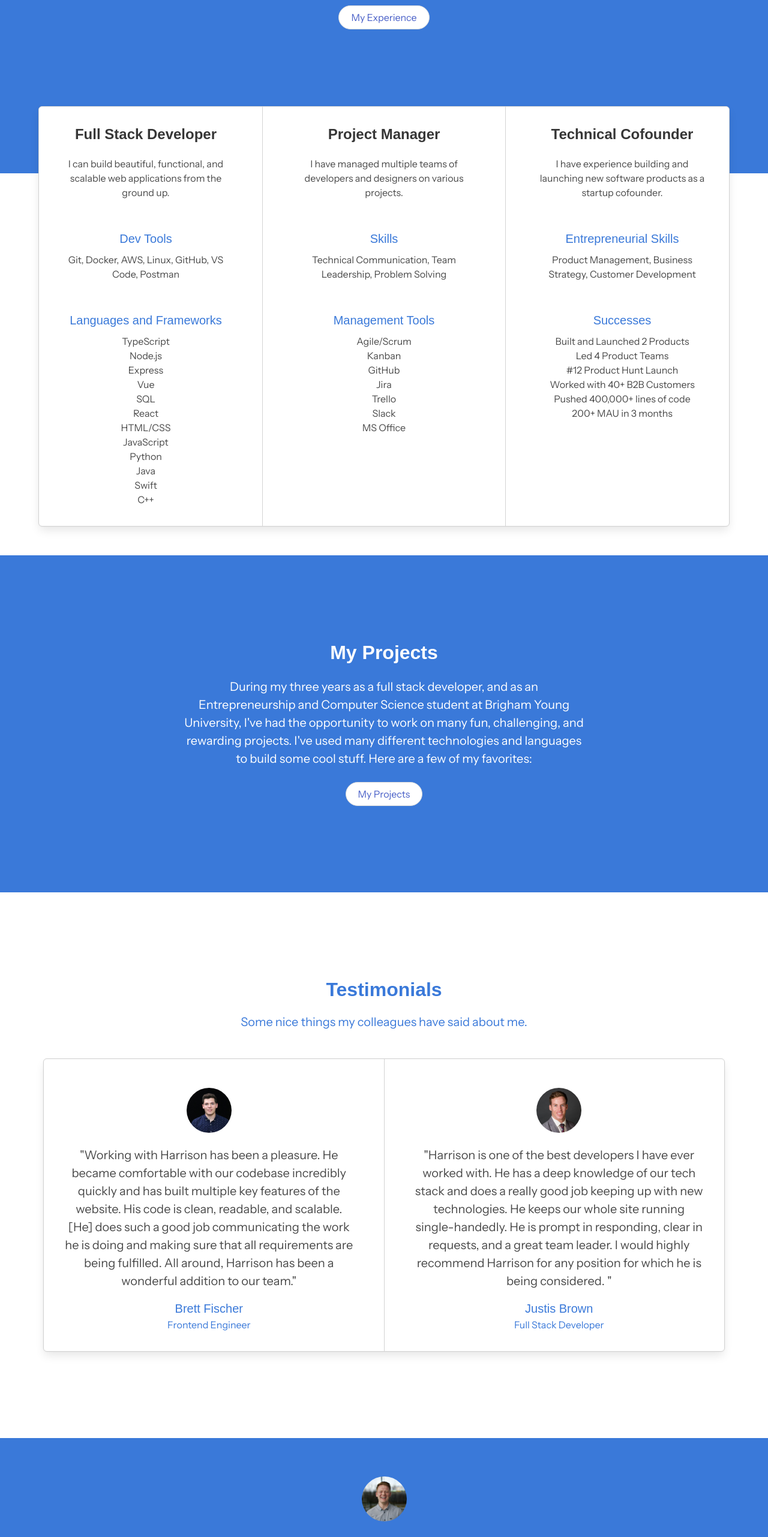
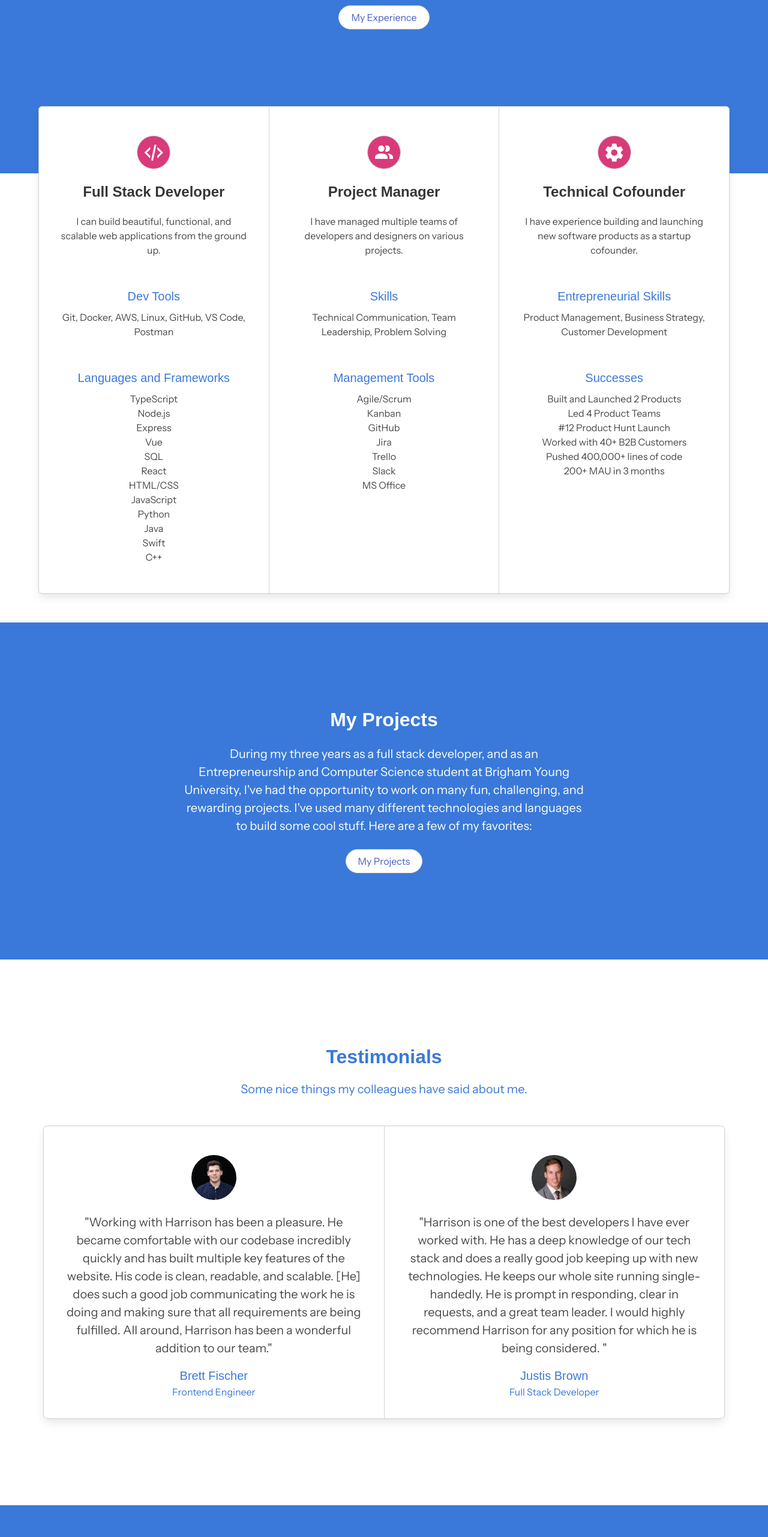
Before and after one commit to hbludworth/portfolio, a Vue app: page / in a window 1280 px wide. Shown: the part 1333-3896 px from the top of the page at 60% size. Built offline with nearby package versions, Linux system fonts and the light colour scheme; a web font is replaced by a local one.

Commit message:
added skills icons

```diff
--- a/src/assets/main.scss
+++ b/src/assets/main.scss
@@ -3,6 +3,7 @@
 
 $navbar-height: 4.5rem;
 $primary: #3a79d9;
+$info: #d93a79;
 $navbar-item-hover-color: $primary;
 @import '../../node_modules/bulma/bulma.sass';
 
@@ -36,7 +37,7 @@ $navbar-item-hover-color: $primary;
 
 .skillset .box {
   border: 0.5px solid lightgray;
-  padding: 0;
+  padding: 12px;
 }
 
 .skillset {
@@ -44,8 +45,6 @@ $navbar-item-hover-color: $primary;
 }
 
 .skill-column {
-  margin-bottom: 2rem;
-  margin: 12px;
   padding: 2rem;
 }
 
@@ -55,13 +54,21 @@ $navbar-item-hover-color: $primary;
 }
 
 .skillset .column:first-child {
-  border-right: 0.5px solid lightgray;
-  padding-right: 3rem;
+  @include mobile {
+    border-bottom: 0.5px solid lightgray;
+  }
+  @include tablet {
+    border-right: 0.5px solid lightgray;
+  }
 }
 
 .skillset .column:last-child {
-  border-left: 0.5px solid lightgray;
-  padding-left: 3rem;
+  @include mobile {
+    border-top: 0.5px solid lightgray;
+  }
+  @include tablet {
+    border-left: 0.5px solid lightgray;
+  }
 }
 
 .is-extended .container {
@@ -70,12 +77,10 @@ $navbar-item-hover-color: $primary;
 
 .testimonials .box {
   border: 0.5px solid lightgray;
-  padding: 0;
+  padding: 12px;
 }
 
 .testimonial-column {
-  margin-bottom: 2rem;
-  margin: 12px;
   padding: 2rem;
 }
 
@@ -89,11 +94,6 @@ $navbar-item-hover-color: $primary;
 
 .testimonials .column:first-child {
   border-right: 0.5px solid lightgray;
-  padding-right: 3rem;
-}
-
-.testimonials .column:last-child {
-  padding-left: 3rem;
 }
 
 .title-font {
@@ -111,3 +111,10 @@ $navbar-item-hover-color: $primary;
 .navbar-brand {
   padding-left: 10px;
 }
+
+.icon-circle {
+  border-radius: 50%;
+  width: 56px;
+  height: 56px;
+  box-shadow: none;
+}
--- a/src/views/HomeView.vue
+++ b/src/views/HomeView.vue
@@ -55,6 +55,7 @@
           <SkillColumn
             v-for="(skill, idx) in skillColumnData"
             :key="idx"
+            :icon="skill.icon"
             :title="skill.title"
             :description="skill.description"
             :subtitle1="skill.subtitle1"
@@ -156,6 +157,7 @@ import TestimonialView from './TestimonialView.vue';
 import { ref, type Ref } from 'vue';
 
 interface SkillColumnTemplate {
+  icon: string;
   title: string;
   description: string;
   subtitle1: string;
@@ -166,6 +168,7 @@ interface SkillColumnTemplate {
 
 const skillColumnData: Ref<SkillColumnTemplate[]> = ref([
   {
+    icon: 'mdi-xml',
     title: 'Full Stack Developer',
     description:
       'I can build beautiful, functional, and scalable web applications from the ground up.',
@@ -188,6 +191,7 @@ const skillColumnData: Ref<SkillColumnTemplate[]> = ref([
     ],
   },
   {
+    icon: 'mdi-account-multiple',
     title: 'Project Manager',
     description: 'I have managed multiple teams of developers and designers on various projects.',
     subtitle1: 'Skills',
@@ -196,6 +200,7 @@ const skillColumnData: Ref<SkillColumnTemplate[]> = ref([
     subtitle2ListItems: ['Agile/Scrum', 'Kanban', 'GitHub', 'Jira', 'Trello', 'Slack', 'MS Office'],
   },
   {
+    icon: 'mdi-cog',
     title: 'Technical Cofounder',
     description:
       'I have experience building and launching new software products as a startup cofounder.',
--- a/src/views/SkillColumn.vue
+++ b/src/views/SkillColumn.vue
@@ -1,5 +1,12 @@
 <template>
-  <div class="column skill-column">
+  <div class="column skill-column py-6">
+    <div class="box icon-circle mx-auto has-background-info">
+      <p class="mt-1">
+        <span class="icon">
+          <span :class="`mdi mdi-36px has-text-white ${icon}`" />
+        </span>
+      </p>
+    </div>
     <h1 class="title is-size-4 is-spaced title-font">{{ title }}</h1>
     <p>{{ description }}</p>
     <p class="skill-title has-text-primary has-text-weight-medium title-font is-size-5-tablet">
@@ -19,6 +26,10 @@
 import type { PropType } from 'vue';
 
 defineProps({
+  icon: {
+    type: String,
+    required: true,
+  },
   title: {
     type: String,
     required: true,
```
